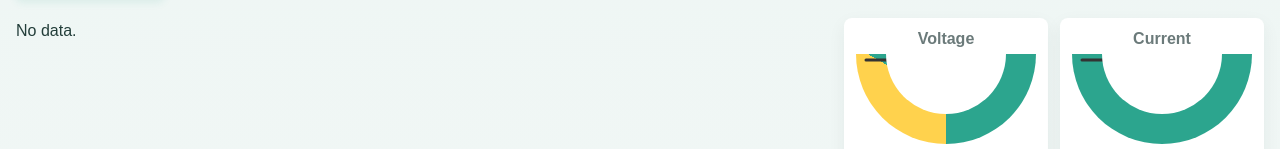
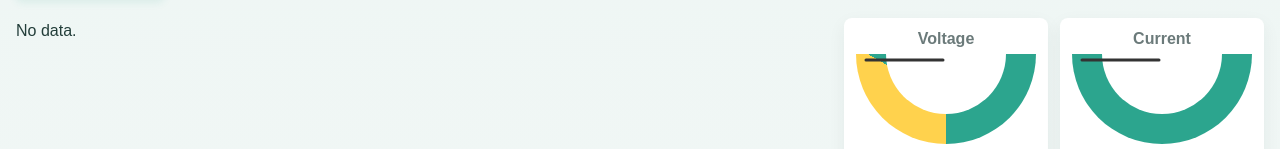
Before and after one commit to ashyrokoriadov/SmartHome, an Angular app in the folder SmartHome.UI/: page / in a window 1280 px wide. Shown: the part 155-304 px from the top of the page. Built offline with nearby package versions, Linux system fonts and the light colour scheme.

Commit message:
fix(ui): ensure gauge needle is above inner mask (z-index)

```diff
--- a/SmartHome.UI/src/styles.css
+++ b/SmartHome.UI/src/styles.css
@@ -78,8 +78,8 @@ table{table-layout:auto}
 	var(--accent) 119.9deg 180deg
 );background-repeat:no-repeat}
 .gauge-arc.current{background: conic-gradient(var(--accent) 0deg 180deg);background-repeat:no-repeat}
-.gauge-arc::after{content:"";position:absolute;left:50%;bottom:0;transform:translateX(-50%);width:120px;height:60px;background:var(--panel);border-radius:60px 60px 0 0}
-.gauge-needle{position:absolute;left:50%;bottom:6px;width:3px;height:80px;background:#333;transform-origin:bottom center;border-radius:2px;transition:transform 0.6s cubic-bezier(.2,.9,.2,1)}
+.gauge-arc::after{content:"";position:absolute;left:50%;bottom:0;transform:translateX(-50%);width:120px;height:60px;background:var(--panel);border-radius:60px 60px 0 0;z-index:1}
+.gauge-needle{position:absolute;left:50%;bottom:6px;width:3px;height:80px;background:#333;transform-origin:bottom center;border-radius:2px;transition:transform 0.6s cubic-bezier(.2,.9,.2,1);z-index:2}
 .gauge-reading{margin-top:8px;font-size:1.25rem;font-weight:700;color:var(--accent-dark)}
 
 @media(max-width:920px){.battery-grid{flex-direction:column}.battery-gauges{width:100%;flex-direction:row;justify-content:space-around}}
```
